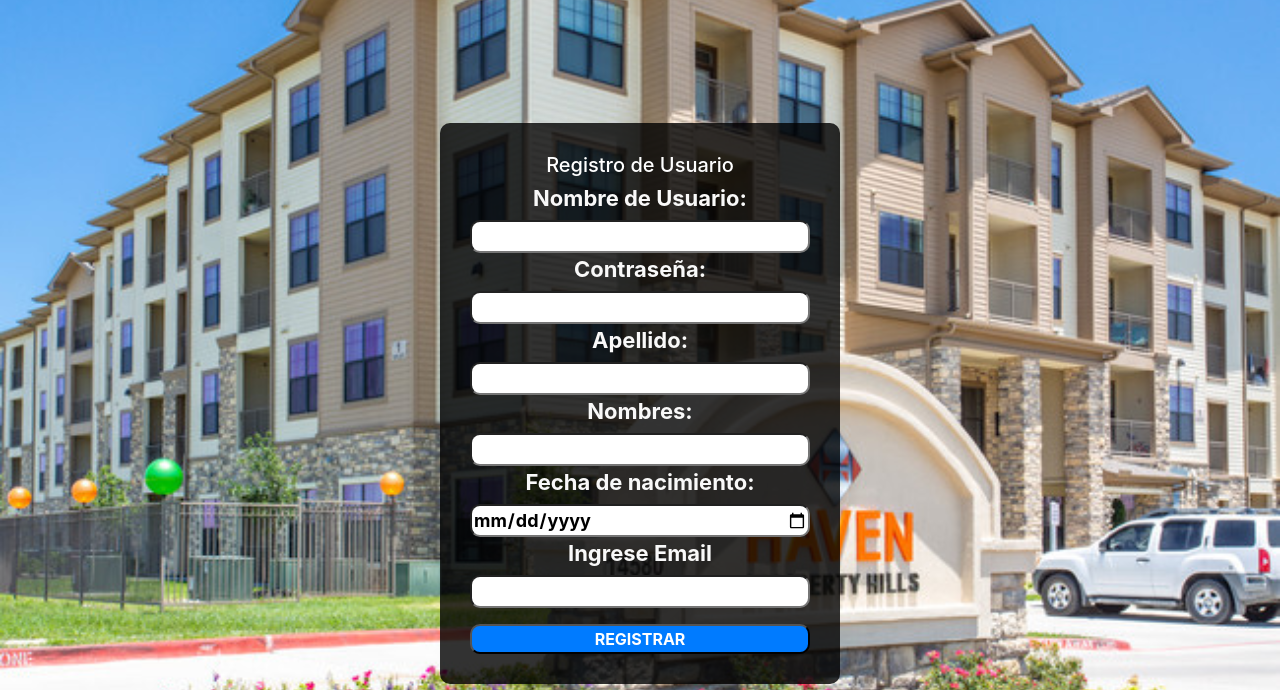
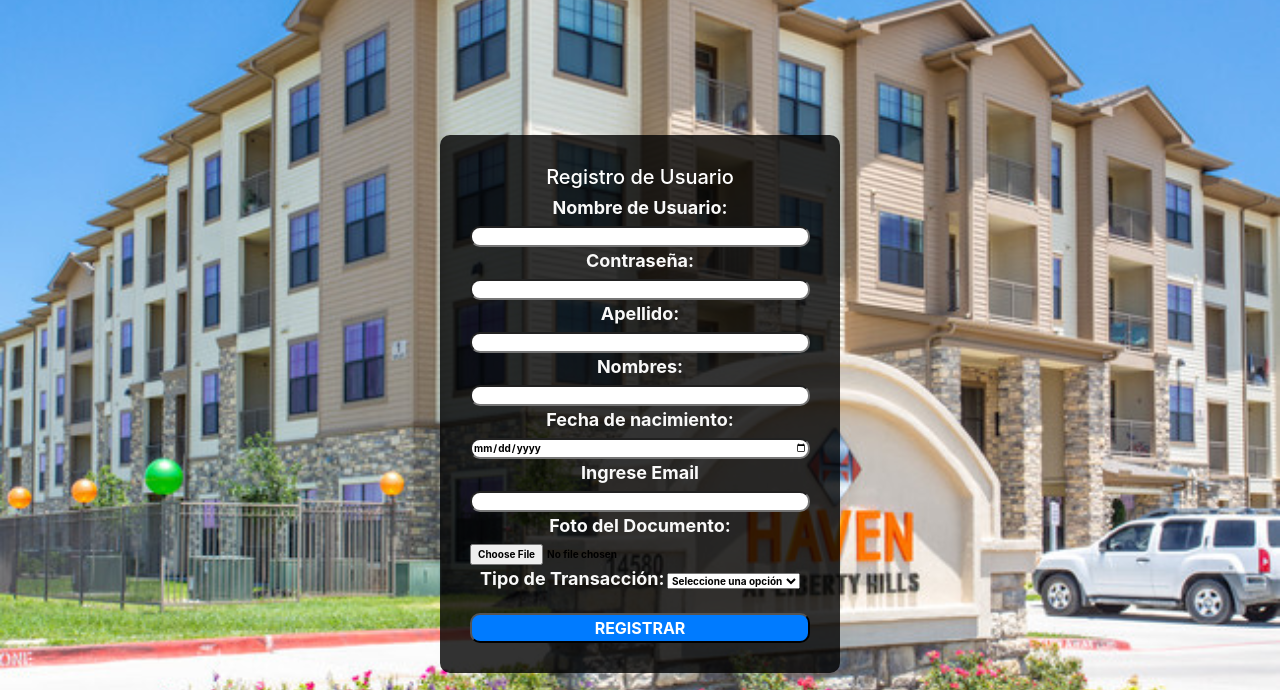
Before and after one commit to Codo-a-Codo-Grupo-8/tp-1-Html-Js, a plain HTML site: page registro.html in a window 1280 px wide. Shown: the part 110-800 px from the top of the page. Drawn offline with nearby package versions, Linux system fonts and the light colour scheme; files whose address does not match are found by name.

Commit message:
actualizacion

```diff
--- a/css/form_registro.css
+++ b/css/form_registro.css
@@ -58,7 +58,7 @@ body {
     text-align: center;
     box-sizing: border-box;
     font-weight: bold;
-    font-size: 18px;
+    font-size: 10px;
 }
 
 .formulario h2 {
@@ -66,7 +66,7 @@ body {
 }
 
 .formulario label {
-    font-size: 22px;
+    font-size: 18px;
     color: rgb(249, 249, 249); /* Cambiar el color del label a negro */
 }
 
--- a/registro.html
+++ b/registro.html
@@ -65,6 +65,19 @@
                         <input type="date" name="fecha-de-nacimiento" id="fecha-de-nacimiento" required>
                         <label for="correo">Ingrese Email</label>
                         <input type="email" name="correo" id="correo" required>
+
+                        <!-- New input for uploading a document photo -->
+                        <label for="documento-foto">Foto del Documento:</label>
+                        <input type="file" name="documento-foto" id="documento-foto" accept="image/*" required>
+
+                        <!-- New input for choosing between compra or venta -->
+                        <label for="transaccion">Tipo de Transacción:</label>
+                        <select name="transaccion" id="transaccion" required>
+                            <option value="" disabled selected>Seleccione una opción</option>
+                            <option value="compra">Compra</option>
+                            <option value="venta">Venta</option>
+                        </select>
+
                         <button class="form-buttons" type="submit">REGISTRAR</button>
                     </form>
                 </div>
```
